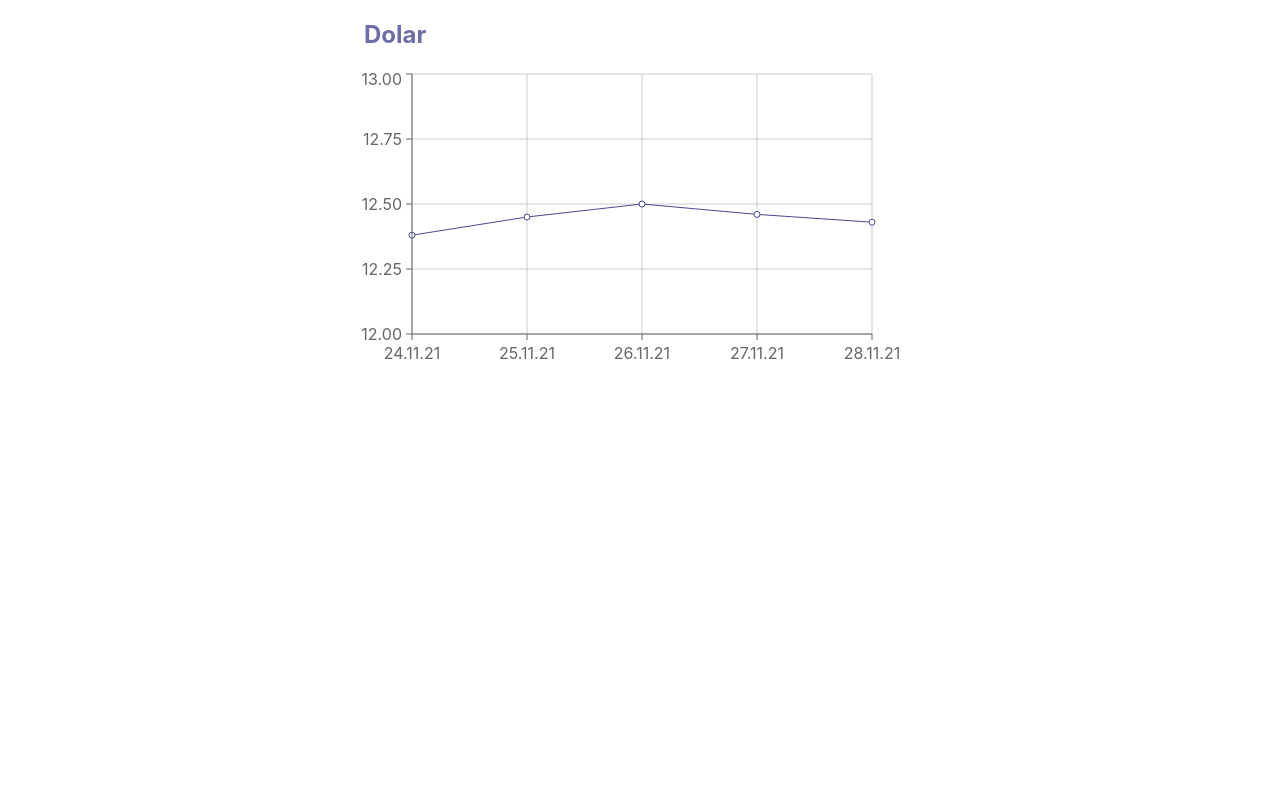
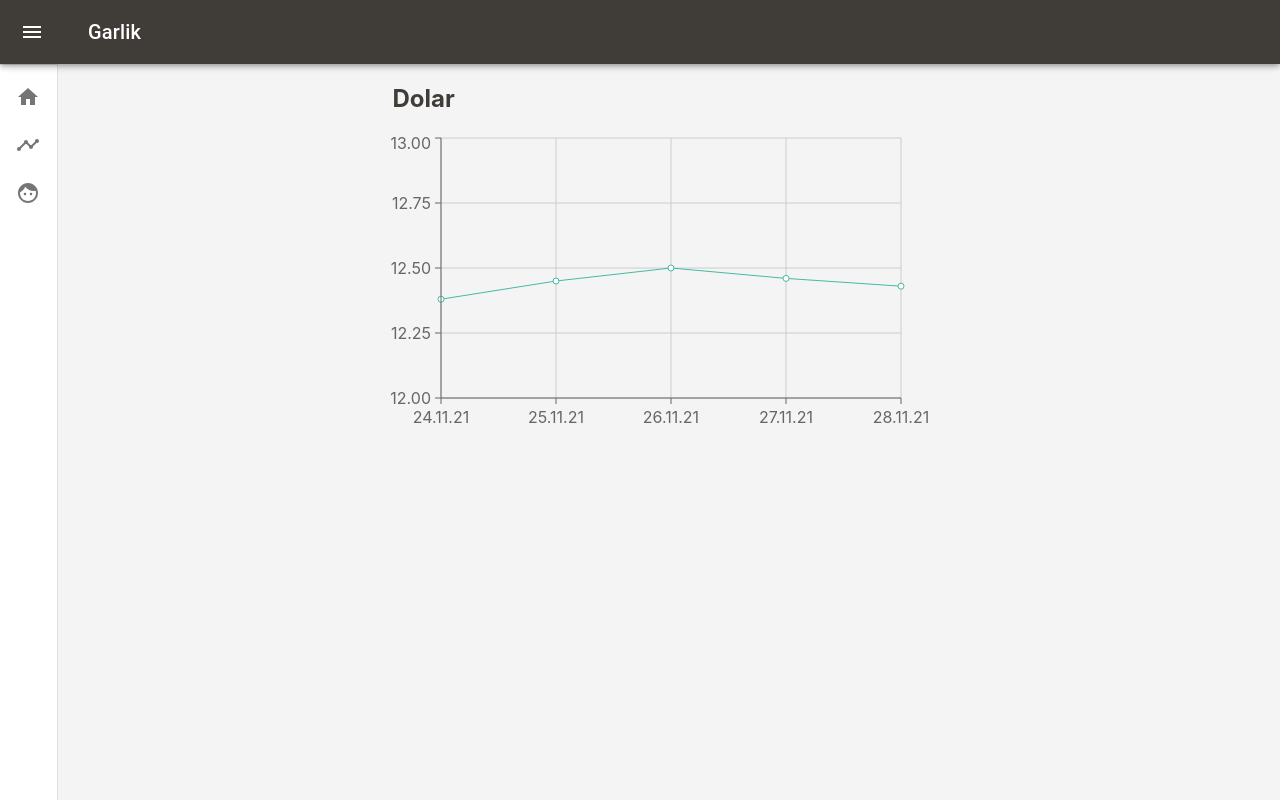
Before and after one commit to enesarif/garlik-ui-source, a React (Create React App) app: page / in a window 1280 px wide. Built offline with nearby package versions, Linux system fonts and the light colour scheme.

Commit message:
Beautified

```diff
--- a/package.json
+++ b/package.json
@@ -5,12 +5,14 @@
   "dependencies": {
     "@emotion/react": "^11.7.0",
     "@emotion/styled": "^11.6.0",
+    "@mui/icons-material": "^5.2.0",
     "@mui/material": "^5.2.1",
     "@testing-library/jest-dom": "^5.11.4",
     "@testing-library/react": "^11.1.0",
     "@testing-library/user-event": "^12.1.10",
     "react": "^17.0.2",
     "react-dom": "^17.0.2",
+    "react-router-dom": "^6.0.2",
     "react-scripts": "4.0.3",
     "recharts": "^2.1.6",
     "web-vitals": "^1.0.1"
--- a/public/index.html
+++ b/public/index.html
@@ -25,7 +25,7 @@
   <title>Garlik</title>
 </head>
 
-<body>
+<body style="background-color: #f4f4f4;">
   <noscript>You need to enable JavaScript to run this app.</noscript>
   <div id="root"></div>
   <!--
--- a/src/App.js
+++ b/src/App.js
@@ -1,6 +1,6 @@
-import { Container } from '@mui/material';
 import { Chart } from './components/Chart';
-import { CHART_LINE } from './constants/colors';
+import { KEPPEL } from './constants/colors';
+import { Page } from './templates/Page';
 
 const data = [
     {
@@ -27,9 +27,9 @@ const data = [
 
 function App() {
     return (
-        <Container maxWidth="sm">
-            <Chart color={CHART_LINE} name="Dolar" domain={[12.0, 13.0]} data={data} />
-        </Container>
+        <Page>
+            <Chart color={KEPPEL} name="Dolar" domain={[12.0, 13.0]} data={data} />
+        </Page>
     );
 }
 
--- a/src/components/Chart.js
+++ b/src/components/Chart.js
@@ -8,7 +8,7 @@ import {
     XAxis,
     YAxis,
 } from "recharts"
-import { CHART_GRID } from "../constants/colors"
+import { LIGHT_GRAY } from "../constants/colors"
 import { ChartHeader } from "./ChartHeader"
 
 export const Chart = ({ color, name, domain, data, ...rest }) => {
@@ -20,7 +20,7 @@ export const Chart = ({ color, name, domain, data, ...rest }) => {
                 margin={{ top: 5, right: 32, bottom: 5, left: 0 }}
                 style={{ marginLeft: '-12px' }}
             >
-                <CartesianGrid stroke={CHART_GRID} />
+                <CartesianGrid stroke={LIGHT_GRAY} />
                 <Line dataKey="price" stroke={color} unit="₺" name={name} />
                 <XAxis dataKey="day" tickMargin={8} />
                 <YAxis domain={domain} tickMargin={4} tickFormatter={(tick) => tick.toFixed(2)} />
--- a/src/components/ChartHeader.js
+++ b/src/components/ChartHeader.js
@@ -1,4 +1,4 @@
-import { CHART_HEADER } from "../constants/colors";
+import { BLACK_OLIVE } from "../constants/colors";
 
 export const ChartHeader = ({ children, ...rest }) =>
-    <h2 style={{ color: CHART_HEADER }} {...rest}>{children}</h2>
+    <h2 style={{ color: BLACK_OLIVE }} {...rest}>{children}</h2>
--- /dev/null
+++ b/src/components/Navigation.js
@@ -0,0 +1,28 @@
+import { Face, Home, Logout, Timeline } from "@mui/icons-material";
+import { List, ListItem, ListItemIcon, ListItemText } from "@mui/material";
+
+const pages = [
+    {
+        title: "Anasayfa",
+        icon: <Home />
+    },
+    {
+        title: "Grafik Ekle",
+        icon: <Timeline />
+    },
+    {
+        title: true ? "Giriş Yap" : "Çıkış Yap",
+        icon: true ? < Face /> : < Logout />
+    },
+]
+
+export const Navigation = () => <List>
+    {pages.map(({ title, icon }) => (
+        <ListItem button key={title} onClick={() => console.log("tik")}>
+            <ListItemIcon>
+                {icon}
+            </ListItemIcon>
+            <ListItemText primary={title} />
+        </ListItem>
+    ))}
+</List>
--- a/src/constants/colors.js
+++ b/src/constants/colors.js
@@ -1,3 +1,6 @@
-export const CHART_LINE = "#494992"; //  '#8884d8';
-export const CHART_GRID = "#ccc";
-export const CHART_HEADER = "#6D6DA8";
+export const LIGHT_GRAY = "#cccccc";
+export const TEA_GREEN = "#cae7b9";
+export const LITTLE_BOY_BLUE = "#89aae6";
+export const BLACK_OLIVE = "#403d39";
+export const EERIE_BLACK = "#252422";
+export const KEPPEL = "#44bba4";
--- /dev/null
+++ b/src/templates/Page.js
@@ -0,0 +1,129 @@
+import * as React from 'react';
+import { styled, useTheme } from '@mui/material/styles';
+import Box from '@mui/material/Box';
+import MuiDrawer from '@mui/material/Drawer';
+import MuiAppBar from '@mui/material/AppBar';
+import Toolbar from '@mui/material/Toolbar';
+import Typography from '@mui/material/Typography';
+import Divider from '@mui/material/Divider';
+import IconButton from '@mui/material/IconButton';
+import MenuIcon from '@mui/icons-material/Menu';
+import ChevronLeftIcon from '@mui/icons-material/ChevronLeft';
+import ChevronRightIcon from '@mui/icons-material/ChevronRight';
+import { Container } from '@mui/material';
+import { BLACK_OLIVE } from '../constants/colors';
+import { Navigation } from '../components/Navigation';
+
+const drawerWidth = 240;
+
+const openedMixin = (theme) => ({
+    width: drawerWidth,
+    transition: theme.transitions.create('width', {
+        easing: theme.transitions.easing.sharp,
+        duration: theme.transitions.duration.enteringScreen,
+    }),
+    overflowX: 'hidden',
+});
+
+const closedMixin = (theme) => ({
+    transition: theme.transitions.create('width', {
+        easing: theme.transitions.easing.sharp,
+        duration: theme.transitions.duration.leavingScreen,
+    }),
+    overflowX: 'hidden',
+    width: `calc(${theme.spacing(7)} + 1px)`,
+});
+
+const DrawerHeader = styled('div')(({ theme }) => ({
+    display: 'flex',
+    alignItems: 'center',
+    justifyContent: 'flex-end',
+    padding: theme.spacing(0, 1),
+    // necessary for content to be below app bar
+    ...theme.mixins.toolbar,
+}));
+
+const AppBar = styled(MuiAppBar, {
+    shouldForwardProp: (prop) => prop !== 'open',
+})(({ theme, open }) => ({
+    zIndex: theme.zIndex.drawer + 1,
+    transition: theme.transitions.create(['width', 'margin'], {
+        easing: theme.transitions.easing.sharp,
+        duration: theme.transitions.duration.leavingScreen,
+    }),
+    ...(open && {
+        marginLeft: drawerWidth,
+        width: `calc(100% - ${drawerWidth}px)`,
+        transition: theme.transitions.create(['width', 'margin'], {
+            easing: theme.transitions.easing.sharp,
+            duration: theme.transitions.duration.enteringScreen,
+        }),
+    }),
+}));
+
+const Drawer = styled(MuiDrawer, { shouldForwardProp: (prop) => prop !== 'open' })(
+    ({ theme, open }) => ({
+        width: drawerWidth,
+        flexShrink: 0,
+        whiteSpace: 'nowrap',
+        boxSizing: 'border-box',
+        ...(open && {
+            ...openedMixin(theme),
+            '& .MuiDrawer-paper': openedMixin(theme),
+        }),
+        ...(!open && {
+            ...closedMixin(theme),
+            '& .MuiDrawer-paper': closedMixin(theme),
+        }),
+    }),
+);
+
+export const Page = ({ children }) => {
+    const theme = useTheme();
+    const [open, setOpen] = React.useState(false);
+
+    const handleDrawerOpen = () => {
+        setOpen(true);
+    };
+
+    const handleDrawerClose = () => {
+        setOpen(false);
+    };
+
+    return (
+        <Box sx={{ display: 'flex' }}>
+            <AppBar position="fixed" open={open} style={{ backgroundColor: BLACK_OLIVE }}>
+                <Toolbar>
+                    <IconButton
+                        color="inherit"
+                        aria-label="open drawer"
+                        onClick={handleDrawerOpen}
+                        edge="start"
+                        sx={{
+                            marginRight: '36px',
+                            ...(open && { display: 'none' }),
+                        }}
+                    >
+                        <MenuIcon />
+                    </IconButton>
+                    <Typography variant="h6" noWrap component="div">
+                        Garlik
+                    </Typography>
+                </Toolbar>
+            </AppBar>
+            <Drawer variant="permanent" open={open}>
+                <DrawerHeader>
+                    <IconButton onClick={handleDrawerClose}>
+                        {theme.direction === 'rtl' ? <ChevronRightIcon /> : <ChevronLeftIcon />}
+                    </IconButton>
+                </DrawerHeader>
+                <Divider />
+                <Navigation />
+            </Drawer>
+            <Container maxWidth="sm">
+                <DrawerHeader />
+                {children}
+            </Container>
+        </Box>
+    );
+}
```
